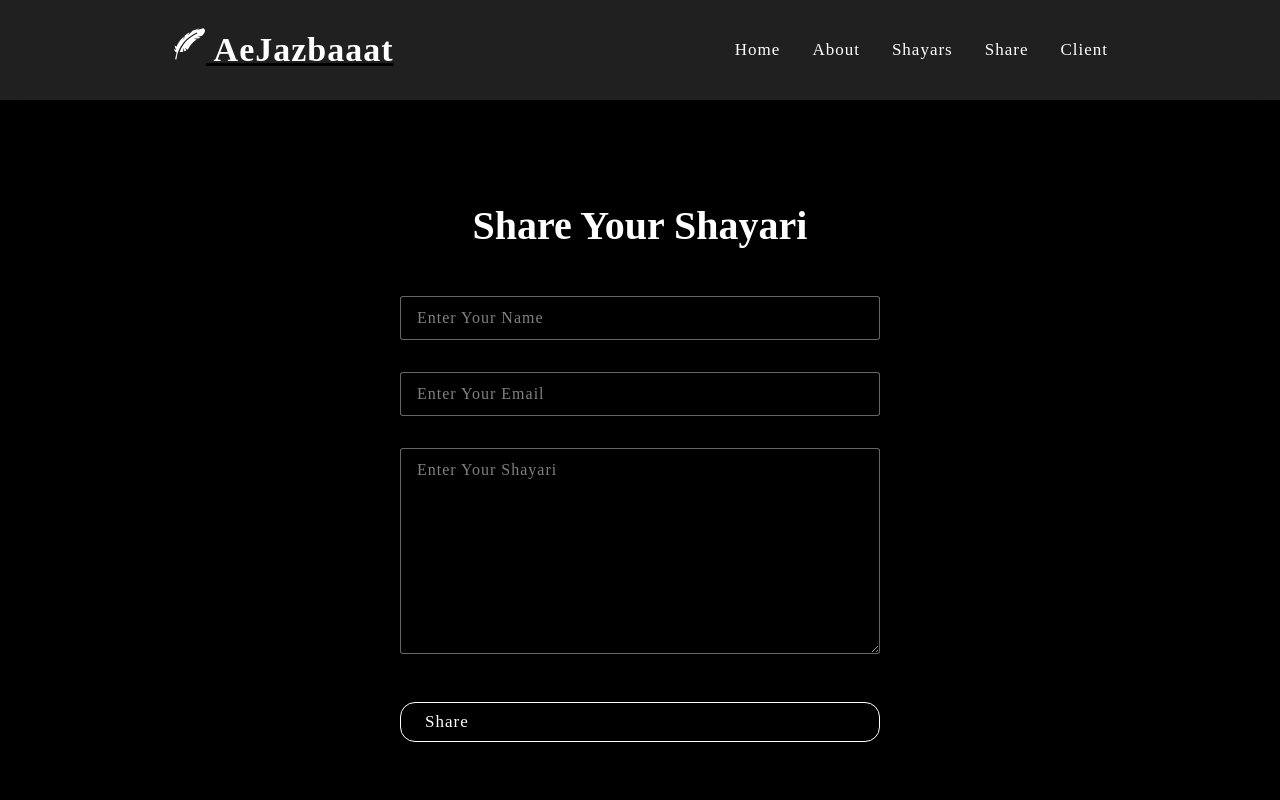
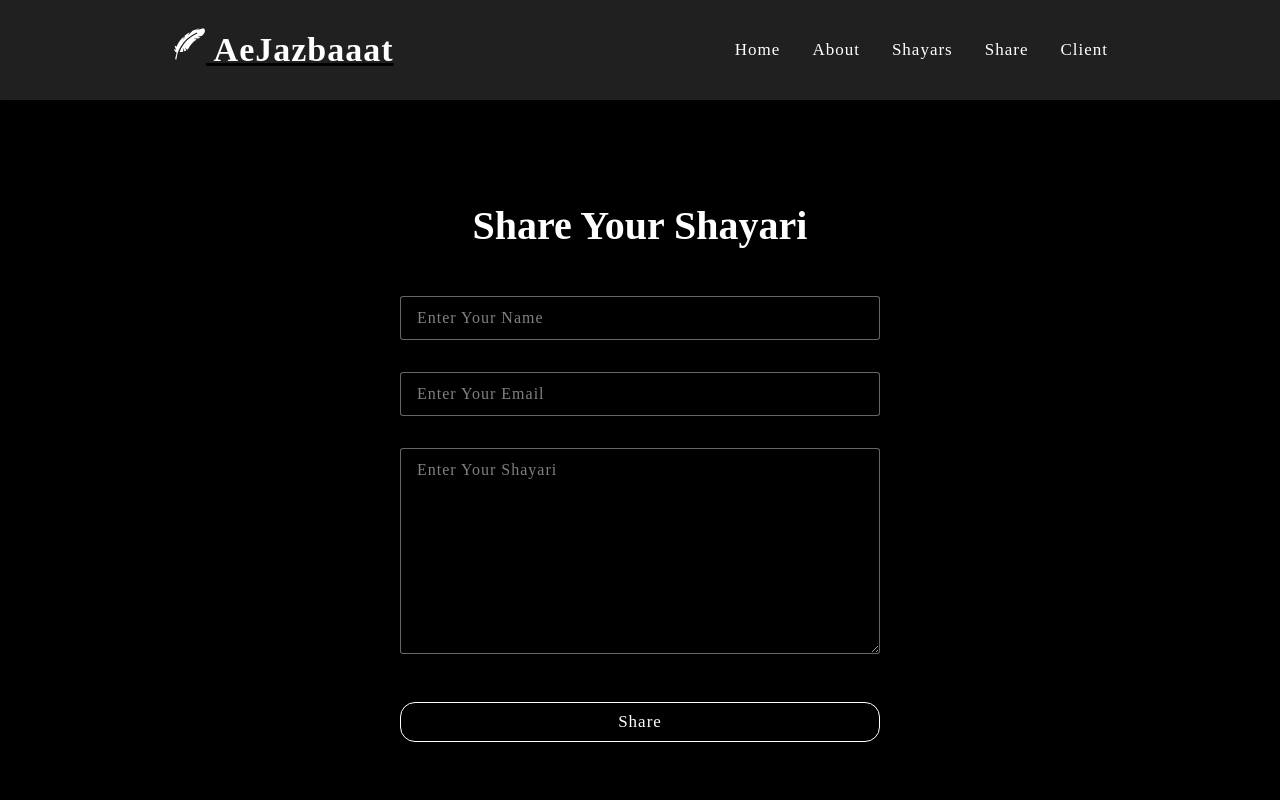
Before and after one commit to aman2804-jordan/shayarifrontend, a React (Vite) app: page /share in a window 1280 px wide. Shown: the top 800 px of the page. Built offline with nearby package versions, Linux system fonts and the light colour scheme; no server answers.

Commit message:
button text align center

```diff
--- a/src/pages/Share.jsx
+++ b/src/pages/Share.jsx
@@ -79,6 +79,9 @@ export const Share = () => {
     color: isPosting ? "black" : "white",
     cursor: isPosting ? "not-allowed" : "pointer",
     transition: "0.3s ease",
+    display: "flex",              // ✅ important
+    justifyContent: "center",     // ✅ center horizontally
+    alignItems: "center",         // ✅ center vertically
   }}
 >
   {isPosting ? "Posting..." : "Share"}
```
Lines whose indentation alone changed are shown as unchanged.
